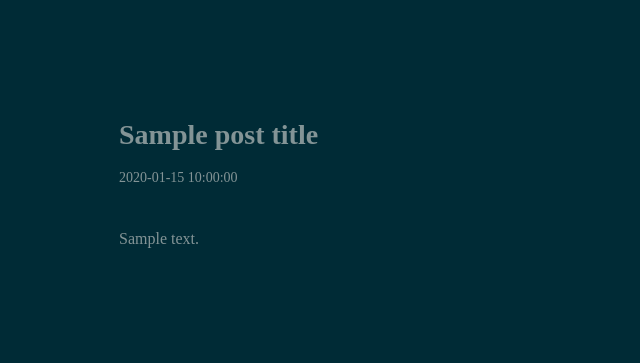
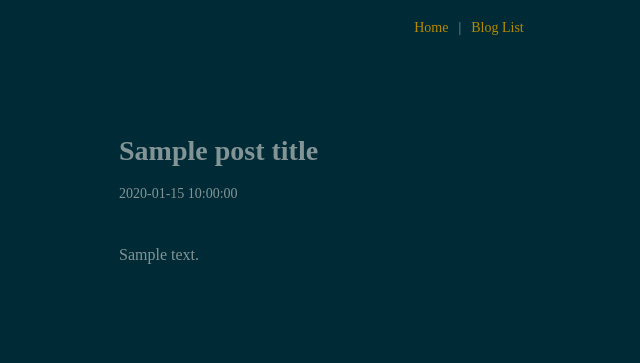
Before and after one commit to mprpic/nil.bz, a Flask app: template app/templates/blog_template.html in a window 1280 px wide. Shown: the top 363 px of the page, without its empty margins (171-811 px from the left). Run offline with Flask 2, Linux system fonts and the light colour scheme; the template is opened without the code that fills it: most values are stand-ins (such as "Sample title", 1, 10 or a date in 2020).

Commit message:
Minor blog post formatting changes

```diff
--- a/app/static/css/app.css
+++ b/app/static/css/app.css
@@ -14,7 +14,7 @@ body {
     position: relative;
     right: 0%;
     width: 700px;
-    margin: 70px auto;
+    margin: 50px auto;
     font-family: Ubuntu;
     font-size: 16px;
     padding-bottom: 100px;
@@ -47,3 +51,13 @@ a:hover {
 span.prompt {
     color: #6c71c4;
 }
+
+.header {
+    margin: 20px 0 20px 0;
+    text-align: center;
+}
+
+.header > a {
+    margin: 0 10px 0 10px;
+    font-family: Ubuntu;
+}
--- a/app/static/css/highlight-solarized-dark.css
+++ b/app/static/css/highlight-solarized-dark.css
@@ -8,7 +8,7 @@ Orginal Style from ethanschoonover.com/solarized (c) Jeremy Hull <sourdrums@gmai
   display: block;
   overflow-x: auto;
   padding: 0.5em;
-  background: #002b36;
+  background: #073642;
   color: #839496;
 }
 
--- a/app/templates/blog_template.html
+++ b/app/templates/blog_template.html
@@ -7,6 +7,9 @@
     <script>hljs.initHighlightingOnLoad();</script>
 {% endblock %}
 {% block content %}
+<div class="header">
+  <a href="/">Home</a>|<a href="/blog">Blog List</a>
+</div>
 <div class="blog">
   <div class="blogpost_title">
     <h1>{{ post_title }}</h1>
```
Also changed, not shown: other parts of app/static/css/app.css (+4 -0 lines), app/blog_posts/20160215_Generating-DH-primes-with-limited-resources.md (+3 -3 lines).
